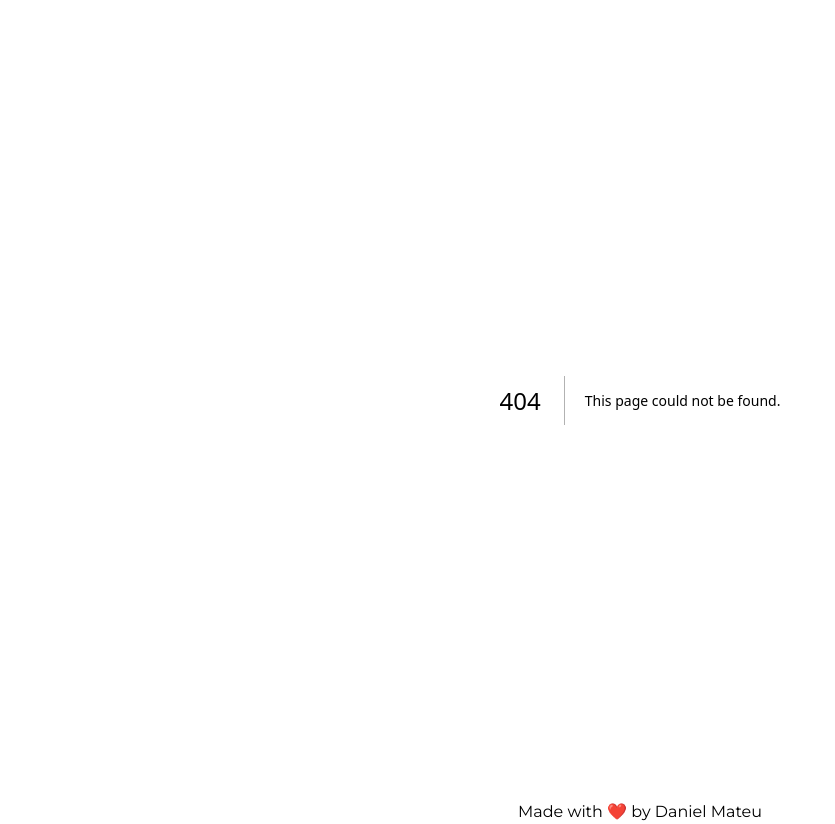
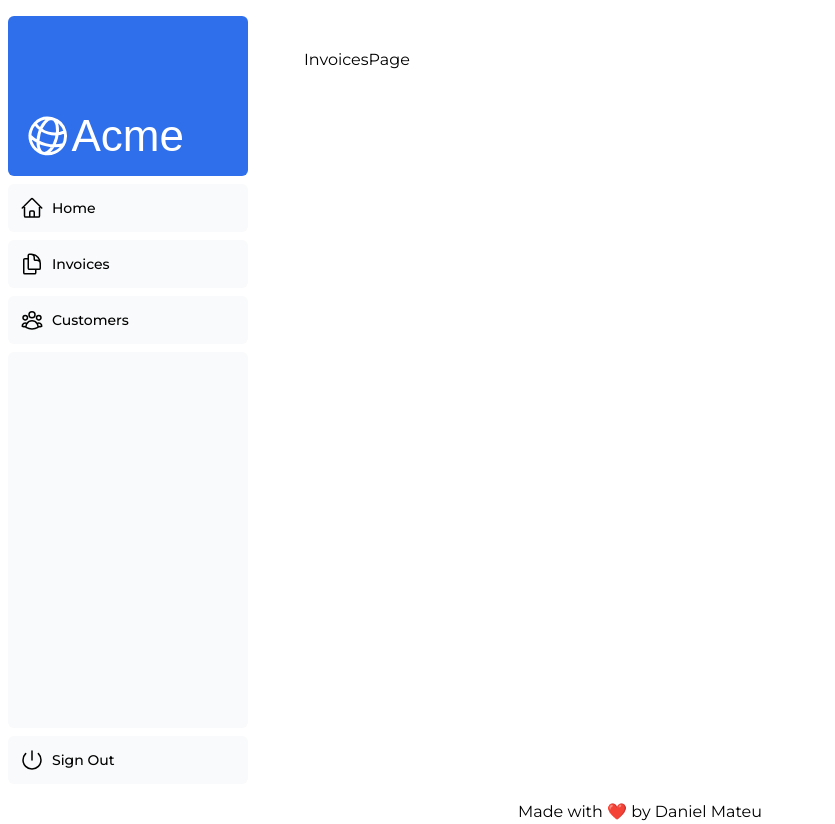
Before and after one commit to danielmateu/nextjs14-dashboard, a Next.js app: page /dashboard/invoices in a window 1280 px wide. Before the commit this address had no page. Shown: the whole page, without its empty margins (0-835 px from the left). Built offline with nearby package versions, Linux system fonts and the light colour scheme; a web font is replaced by a local one.

Commit message:
adding dashboard layout

```diff
--- /dev/null
+++ b/app/dashboard/invoices/page.tsx
@@ -0,0 +1,9 @@
+
+
+const InvoicesPage = () => {
+    return (
+        <div>InvoicesPage</div>
+    )
+}
+
+export default InvoicesPage
--- /dev/null
+++ b/app/dashboard/layout.tsx
@@ -0,0 +1,12 @@
+import SideNav from "../ui/dashboard/sidenav";
+
+export default function Layout({ children }: { children: React.ReactNode }) {
+    return (
+        <div className="flex h-screen flex-col md:flex-row md:overflow-hidden">
+            <div className="w-full flex-none md:w-64">
+                <SideNav />
+            </div>
+            <div className="flex-grow p-6 md:overflow-y-auto md:p-12">{children}</div>
+        </div>
+    )
+}
--- a/app/layout.tsx
+++ b/app/layout.tsx
@@ -8,6 +8,12 @@ export default function RootLayout({
 }) {
   return (
     <html lang="en">
+      <head>
+        <meta charSet="utf-8" />
+        <title>Nextjs 14 first contact</title>
+        <meta name="description" content="Next.js + TypeScript" />
+        <meta name="viewport" content="width=device-width, initial-scale=1" />
+      </head>
       <body className={`${montserrat.className} antialiased`}>
         {children}
         <footer className='text-center'>
--- a/app/page.tsx
+++ b/app/page.tsx
@@ -11,7 +11,7 @@ export default function Page() {
     <main className="flex min-h-screen flex-col p-6">
       <div className="flex h-20 shrink-0 items-end rounded-lg bg-blue-500 p-4 md:h-52">
         {/* <AcmeLogo /> */}
-        <div className={styles.shape}></div>
+        {/* <div className={styles.shape}></div> */}
       </div>
       <div className="mt-4 flex grow flex-col gap-4 md:flex-row">
         <div className="flex flex-col justify-center gap-6 rounded-lg bg-gray-50 px-6 py-10 md:w-2/5 md:px-20">
@@ -32,6 +32,9 @@ export default function Page() {
         <div className="flex items-center justify-center p-6 md:w-3/5 md:px-28 md:py-12">
           {/* Add Hero Images Here */}
           {/* <img src="/hero-desktop.png" alt="Hero image for desktop"/> */}
+          {/* <div
+            className="h-0 w-0 border-b-[30px] border-l-[20px] border-r-[20px] border-b-black border-l-transparent border-r-transparent"
+          /> */}
           <Image
             className='hidden sm:block'
             src={'/hero-desktop.png'}
```
